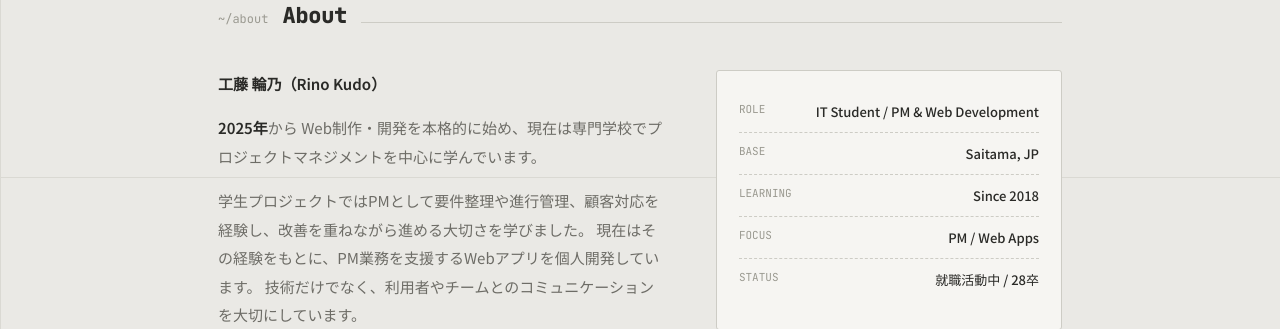
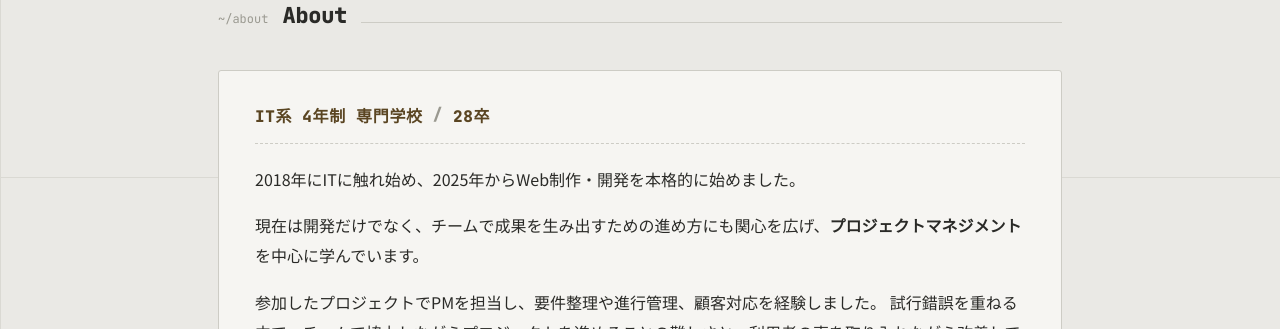
Before and after one commit to RUSK-0211/rusk-portfolio, a React (Vite) app: page / in a window 1280 px wide. Shown: the part 623-952 px from the top of the page. Built offline with nearby package versions, Linux system fonts and the light colour scheme.

Commit message:
Aboutのカード化・内容修正

```diff
--- a/src/pages/Home.tsx
+++ b/src/pages/Home.tsx
@@ -8,14 +8,6 @@ import SectionTitle from "@/components/SectionTitle"
 import SkillCard from "@/components/SkillCard"
 import CertificationCard from "@/components/CertificationCard"
 import ContactLink from "@/components/ContactLink"
-
-const FACTS = [
-    ["ROLE", "IT Student / PM & Web Development"],
-    ["BASE", "Saitama, JP"],
-    ["LEARNING", "Since 2018"],
-    ["FOCUS", "PM / Web Apps"],
-    ["STATUS", "就職活動中 / 28卒"],
-] as const
 
 export default function HomeView({ typedText, nav }: { typedText: string; nav: NavFn }) {
     return (
@@ -51,35 +43,25 @@ export default function HomeView({ typedText, nav }: { typedText: string; nav: N
             <section className="section" id="about">
                 <SectionTitle path="~/about" title="About" />
 
-                <div className="about-grid">
-                    <div>
-                        <p className="about-text">
-                            <strong>工藤 輪乃（Rino Kudo）</strong>
-                        </p>
+                <div className="about-body">
+                    <p className="about-meta">
+                        <span>IT系 4年制 専門学校</span>
+                        <span className="about-meta-sep" aria-hidden="true">/</span>
+                        <span>28卒</span>
+                    </p>
 
-                        <p className="about-text">
-                            <strong>2025年</strong>から
-                            Web制作・開発を本格的に始め、現在は専門学校でプロジェクトマネジメントを中心に学んでいます。
-                        </p>
-
-                        <p className="about-text">
-                            学生プロジェクトではPMとして要件整理や進行管理、顧客対応を経験し、改善を重ねながら進める大切さを学びました。
-                            現在はその経験をもとに、PM業務を支援するWebアプリを個人開発しています。
-                            技術だけでなく、利用者やチームとのコミュニケーションを大切にしています。
-                        </p>
-                    </div>
-
-                    <div className="about-facts">
-                        {FACTS.map(([label, value], i) => (
-                            <div key={label} className="about-fact-row">
-                                <span className="about-fact-label">{label}</span>
-                                <span className="about-fact-value">{value}</span>
-                            </div>
-                        ))}
-                    </div>
+                    <p className="about-text">
+                        2018年にITに触れ始め、2025年からWeb制作・開発を本格的に始めました。
+                    </p>
+                    <p className="about-text">
+                        現在は開発だけでなく、チームで成果を生み出すための進め方にも関心を広げ、<strong>プロジェクトマネジメント</strong>を中心に学んでいます。
+                    </p>
+                    <p className="about-text">
+                        参加したプロジェクトでPMを担当し、要件整理や進行管理、顧客対応を経験しました。
+                        試行錯誤を重ねる中で、チームで協力しながらプロジェクトを進めることの難しさと、利用者の声を取り入れながら改善していく大切さを学びました。
+                    </p>
                 </div>
             </section>
-
 
             {/* Skills */}
             <section className="section" id="skills">
--- a/src/styles/home.css
+++ b/src/styles/home.css
@@ -72,16 +72,35 @@
 /* ===========================
     About Section
 =========================== */
-.about-grid {
-    display: grid;
-    grid-template-columns: 1.3fr 1fr;
-    gap: 48px;
+.about-body {
+    border: 1px solid var(--line);
+    border-radius: var(--radius);
+    background: var(--surface);
+    padding: 32px 36px;
+}
+
+.about-meta {
+    display: flex;
+    align-items: center;
+    gap: 10px;
+    margin: 0 0 20px;
+    padding-bottom: 16px;
+    border-bottom: 1px dashed var(--line);
+    font-family: var(--mono);
+    font-size: 16px;
+    font-weight: 800;
+    letter-spacing: 0.04em;
+    color: var(--accent-amber);
+}
+
+.about-meta-sep {
+    color: var(--ink-faint);
 }
 
 .about-text {
-    font-size: 15px;
+    font-size: 16px;
     line-height: 1.9;
-    color: var(--ink-soft);
+    color: var(--ink);
     margin: 0 0 16px;
 }
 
@@ -90,39 +109,13 @@
 }
 
 .about-text strong {
-    color: var(--ink);
-    font-weight: 600;
+    font-weight: 700;
 }
 
-/* Facts box */
-.about-facts {
-    border: 1px solid var(--line);
-    border-radius: var(--radius);
-    background: var(--surface);
-    padding: 20px 22px;
-}
-
-.about-fact-row {
-    display: flex;
-    justify-content: space-between;
-    padding: 11px 0;
-    font-size: 13px;
-}
-
-.about-fact-row:not(:last-child) {
-    border-bottom: 1px dashed var(--line);
-}
-
-.about-fact-label {
-    color: var(--ink-faint);
-    font-family: var(--mono);
-    font-size: 11px;
-}
-
-.about-fact-value {
-    color: var(--ink);
-    font-weight: 500;
-    text-align: right;
+@media (max-width: 640px) {
+    .about-body {
+        padding: 24px 20px;
+    }
 }
 
 /* ===========================
```
